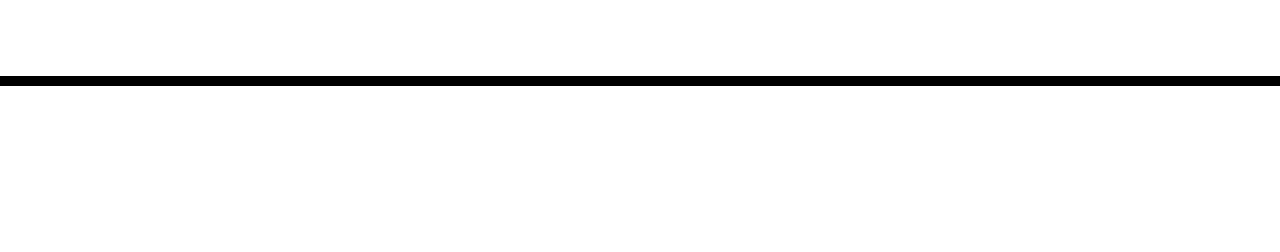
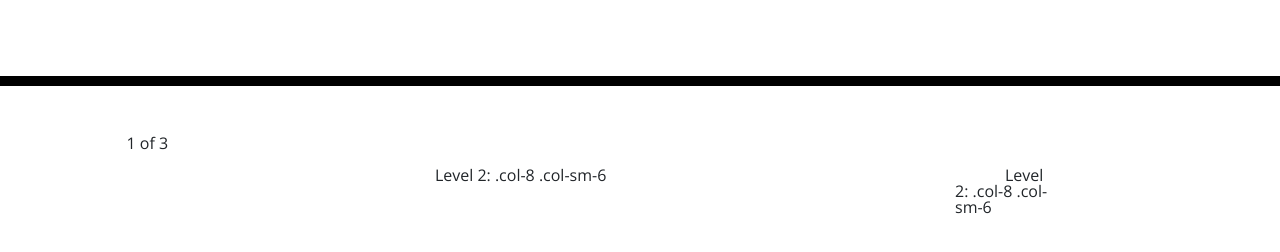
Before and after one commit to Grant-Ellington/Work-Scheduler, a plain HTML site: page index.html in a window 1280 px wide. Shown: the part 182-434 px from the top of the page. Drawn offline with nearby package versions, Linux system fonts and the light colour scheme; files that its build step writes are made by us from their sources.

Commit message:
added starting HTML boxes via bo otstrap

```diff
--- a/index.html
+++ b/index.html
@@ -30,6 +30,27 @@
     </header>
     <div class="container">
       <!-- Timeblocks go here -->
+      <!--The time block needs to have a time from 8 am to 5 pm; A spot that will show and be editable  and a save buttom-->
+      <!-- ids targeted will be times; events; and save button-->
+      <!-- Next step is to look up on bootstrap for possible solution-->
+      <div class="row">
+        <div class="col">
+          1 of 3
+        </div>
+        <div class="col-6">
+          <div class="col-8 col-sm-6">
+            Level 2: .col-8 .col-sm-6
+          </div>
+        </div>
+        <div class="col">
+          <div class="col-8 col-sm-6">
+            Level 2: .col-8 .col-sm-6
+          </div>
+
+        </div>
+      </div>
+      </div>
+
     </div>
 
     <script src="https://code.jquery.com/jquery-3.4.1.min.js"></script>
```
